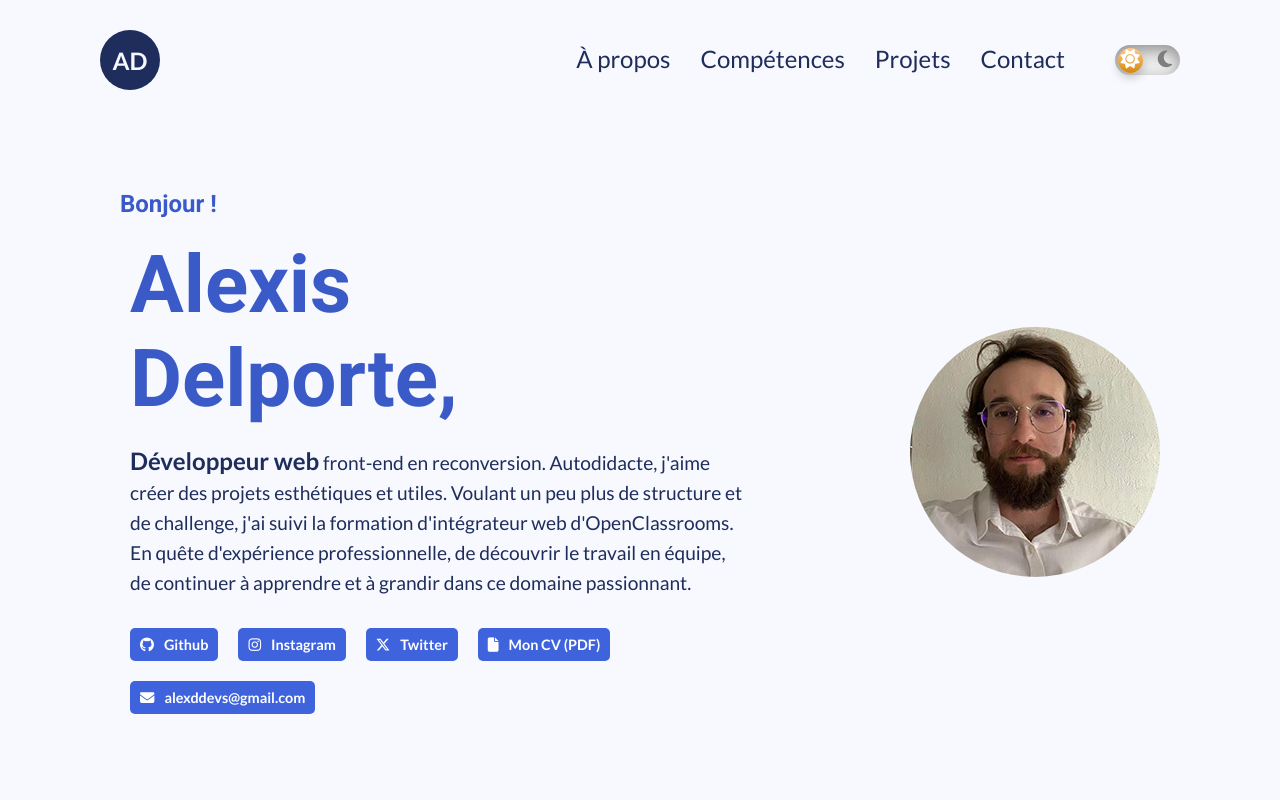
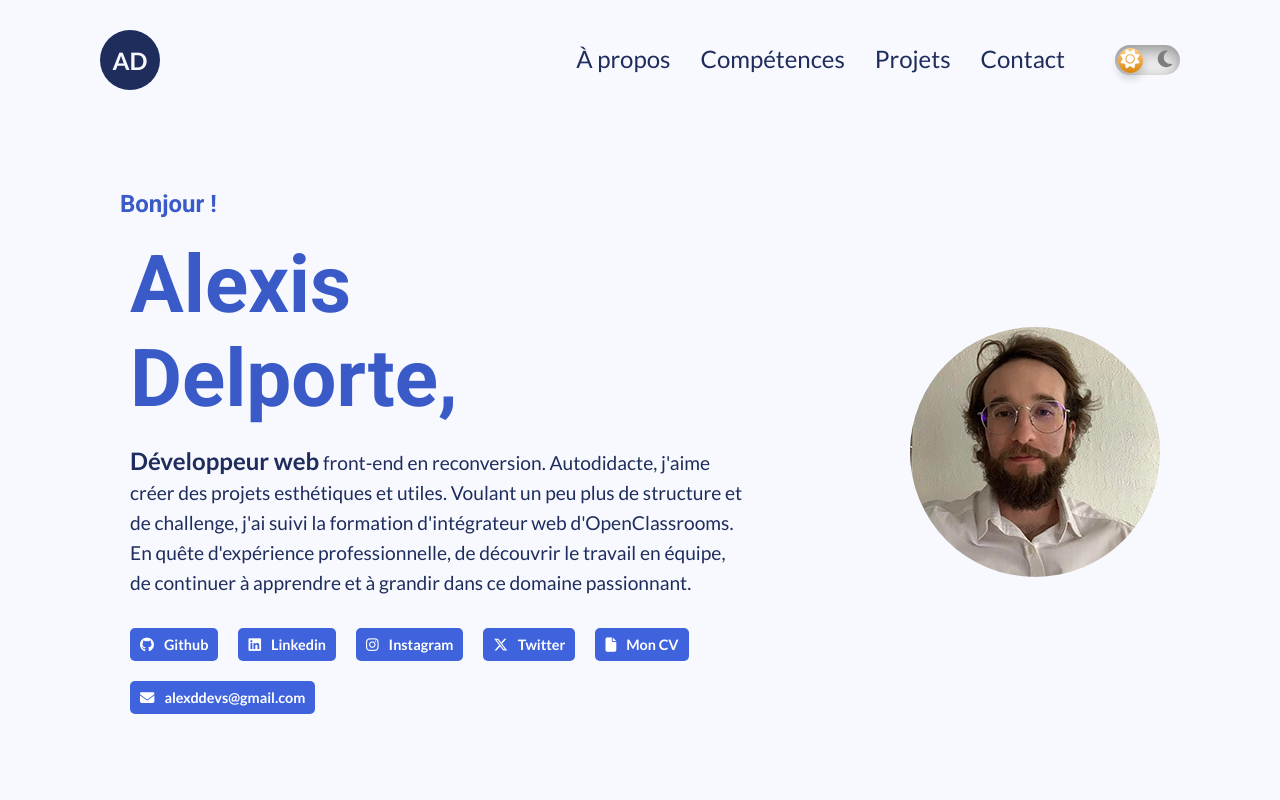
Before and after one commit to AlexDDevv/Portfolio-v2, a React (Vite) app in the folder Portfolio/: page / in a window 1280 px wide. Shown: the top 800 px of the page. Built offline with nearby package versions, Linux system fonts and the light colour scheme.

Commit message:
Add link for Linkedin profile and CV in HTML not PDF

```diff
--- a/Portfolio/src/components/About/About.jsx
+++ b/Portfolio/src/components/About/About.jsx
@@ -22,7 +22,6 @@ export default function About() {
                             link={item.link}
                             icon={item.icon}
                             content={item.content}
-                            forPDF={item.forPDF}
                         />
                     ))}
                 </div>
--- a/Portfolio/src/components/About/BtnLink.jsx
+++ b/Portfolio/src/components/About/BtnLink.jsx
@@ -1,12 +1,11 @@
 import React from 'react'
 
-export default function BtnLink({ link, icon, content, forPDF }) {
+export default function BtnLink({ link, icon, content }) {
   return (
     <button className="btn-link">
         <a href={link} target='_blank'>
             <i className={icon}></i>
             {content}
-            <p className="sr-only">{forPDF}</p>
         </a>
     </button>
   )
--- a/Portfolio/src/data/data.json
+++ b/Portfolio/src/data/data.json
@@ -4,6 +4,11 @@
             "link": "https://github.com/AlexDDevv",
             "icon": "fa-brands fa-github",
             "content": "Github"
+        },
+        {
+            "link": "https://www.linkedin.com/in/alexis-delporte-8371362b8/",
+            "icon": "fa-brands fa-linkedin",
+            "content": "Linkedin"
         },
         {
             "link": "https://www.instagram.com/sport.devweb/",
@@ -16,10 +21,9 @@
             "content": "Twitter"
         },
         {
-            "link": "/DELPORTE-Alexis-CV.pdf",
+            "link": "https://delporte-alexis-cv.vercel.app/",
             "icon": "fa-solid fa-file",
-            "content": "Mon CV (PDF)",
-            "forPDF": "Télécharger mon CV au format PDF en cliquant sur ce lien."
+            "content": "Mon CV"
         },
         {
             "link": "mailto:alexddevs@gmail.com",
@@ -34,6 +38,11 @@
             "title": "Github"
         },
         {
+            "link": "https://www.linkedin.com/in/alexis-delporte-8371362b8/",
+            "icon": "fa-brands fa-linkedin",
+            "title": "Linkedin"
+        },
+        {
             "link": "https://www.instagram.com/sport.devweb/",
             "icon": "fa-brands fa-instagram",
             "title": "Instagram"
@@ -44,10 +53,9 @@
             "title": "Gmail"
         },
         {
-            "link": "/DELPORTE-Alexis-CV.pdf",
-            "icon": "fa-solid fa-file-pdf",
-            "title": "Voir le CV PDF",
-            "forPDF": "Télécharger mon CV au format PDF en cliquant sur ce lien."
+            "link": "https://delporte-alexis-cv.vercel.app/",
+            "icon": "fa-solid fa-file",
+            "title": "Voir le CV"
         }
     ],
     "contactLink": [
```
